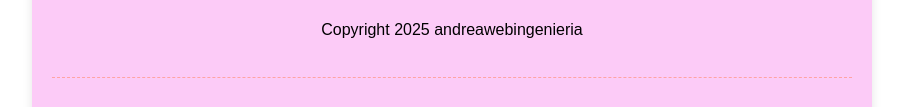
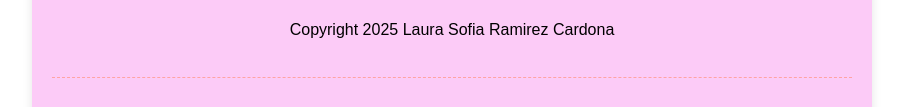
Before and after one commit to laurasofiaramirezcardona20-boop/HojaDeVida, a plain HTML site: page index.html in a window 1280 px wide. Shown: the part 1088-1195 px from the top of the page, without its empty margins (188-1091 px from the left). Drawn offline with Linux system fonts and the light colour scheme.

Commit message:
Add files via upload

```diff
--- a/index.html
+++ b/index.html
@@ -55,7 +55,7 @@
                 <h2>Declaración</h2>
                 <p class="muted">Hago constar que la información aquí consignada es veridica y puede ser comprobada por cualquier persona</p>
             </section>
-            <p class="mbr-text mb-0 mbr-fonts-style display-7">Copyright 2025 andreawebingenieria</p>
+            <p class="mbr-text mb-0 mbr-fonts-style display-7">Copyright 2025 Laura Sofia Ramirez Cardona</p>
         </section>
     </div>
 </body>
```
